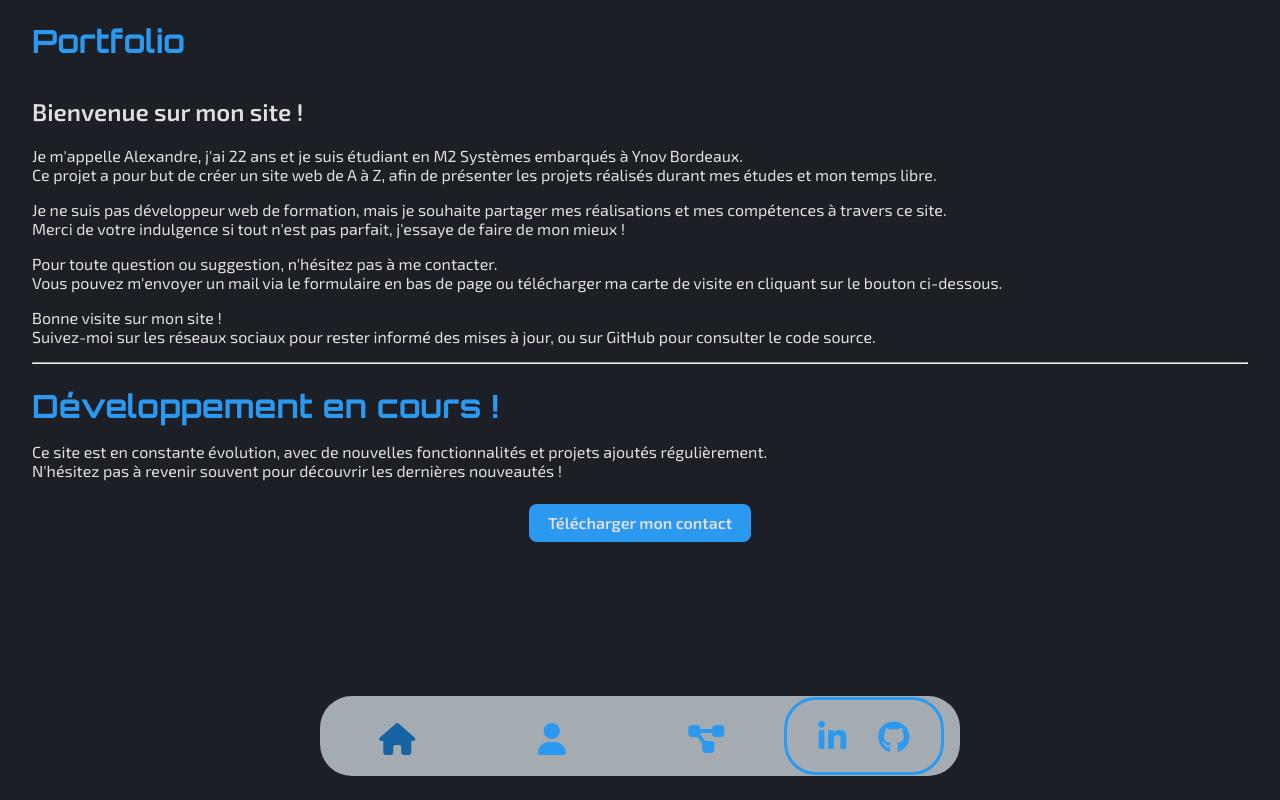
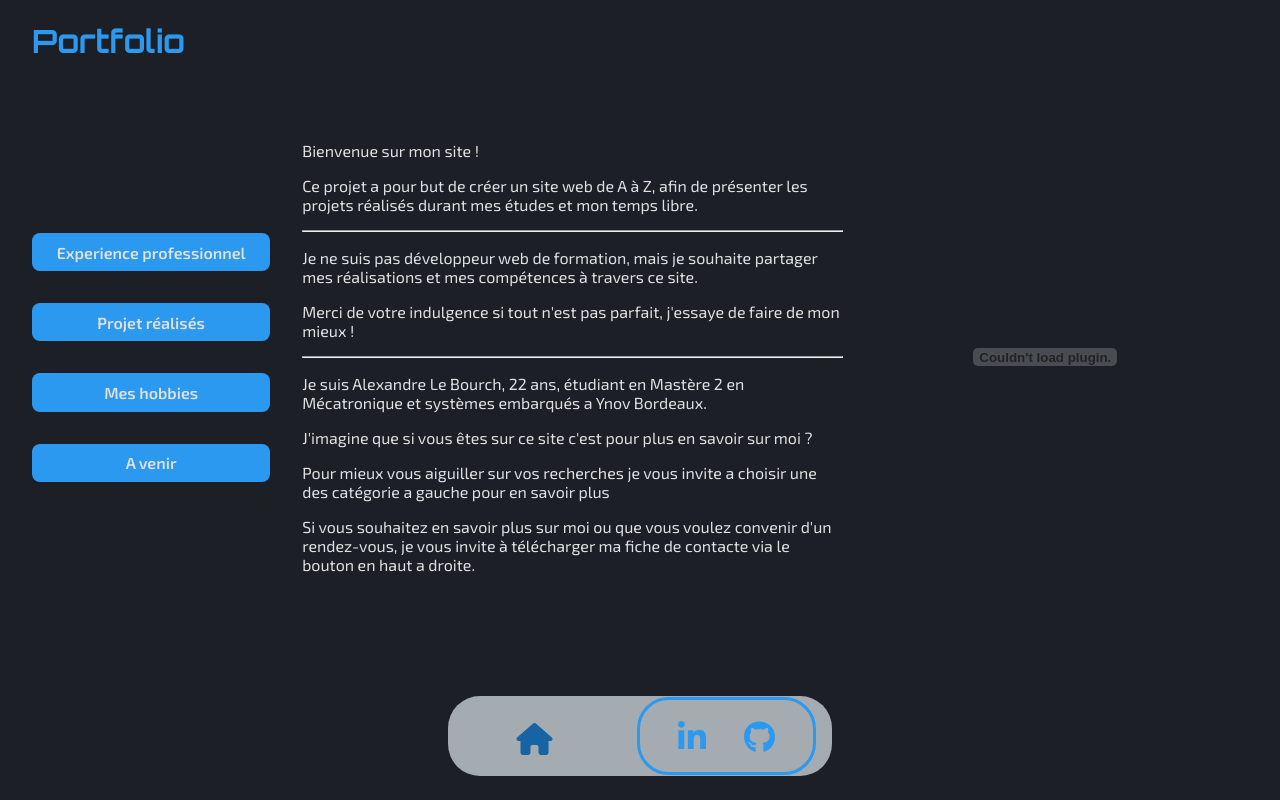
Before and after one commit to A-lebourch/portfolio, a Vue app: page / in a window 1280 px wide. Built offline with nearby package versions, Linux system fonts and the light colour scheme.

Commit message:
Refactor layout and navigation in HomeView, update Downbar styles, and enhance routing with new project paths

```diff
--- a/src/App.vue
+++ b/src/App.vue
@@ -4,7 +4,7 @@
       router-view
 
     Downbar(:items="menu")
-      div(v-if="!isMobile" class="socials")
+      div(class="socials")
         a(href="https://www.linkedin.com/in/alexandre-le-bourch-945763203/" target="_blank")
           h1(class="fa-brands fa-linkedin-in")
         a(href="https://github.com/A-lebourch/portfolio" target="_blank")
@@ -24,9 +24,7 @@ export default {
   data() {
     return {
       menu:[
-            { path: '/', name: 'Home', icon:'fa-solid fa-house'},
-            { path: '/about', name: 'Présentation', icon:'fa-solid fa-user'},
-            { path: '/projects', name: 'Mes projets', icon:'fa-solid fa-diagram-project'}
+            { path: '/', name: 'Home', icon:'fa-solid fa-house'}
           ],
       isMobile: false,
     };
@@ -57,7 +55,7 @@ export default {
   height: 4.5rem;
   display: flex;
   justify-content: center;
-  margin-right: 1rem;
+  margin: 1rem;
   justify-content: space-evenly;
   }
 </style>
--- a/src/components/Downbar.vue
+++ b/src/components/Downbar.vue
@@ -23,15 +23,7 @@ export default {
 
 <style>
 .downbar-container {
-  width: 50%;
-  display: flex;
-  place-self: center;
-  padding: 0.5rem;
-  flex-shrink: 0;
-}
-
-.downbar-container {
-  width: 50%;
+  width: 30%;
   display: flex;
   place-self: center;
   padding: 0.5rem;
--- a/src/views/HomeView.vue
+++ b/src/views/HomeView.vue
@@ -1,90 +1,42 @@
 <template lang="pug">
-  div.home-content
-    h2 Bienvenue sur mon site !
-    p
-      | Je m'appelle Alexandre, j'ai 22 ans et je suis étudiant en M2 Systèmes embarqués à Ynov Bordeaux.
-      br
-      | Ce projet a pour but de créer un site web de A à Z, afin de présenter les projets réalisés durant mes études et mon temps libre.
-    p
-      | Je ne suis pas développeur web de formation, mais je souhaite partager mes réalisations et mes compétences à travers ce site.
-      br
-      | Merci de votre indulgence si tout n'est pas parfait, j'essaye de faire de mon mieux !
-    p
-      | Pour toute question ou suggestion, n'hésitez pas à me contacter.
-      br
-      | Vous pouvez m'envoyer un mail via le formulaire en bas de page ou télécharger ma carte de visite en cliquant sur le bouton ci-dessous.
-    p
-      | Bonne visite sur mon site !
-      br
-      | Suivez-moi sur les réseaux sociaux pour rester informé des mises à jour, ou sur GitHub pour consulter le code source.
-    hr
-    h1 Développement en cours !
-    p
-      | Ce site est en constante évolution, avec de nouvelles fonctionnalités et projets ajoutés régulièrement.
-      br
-      | N'hésitez pas à revenir souvent pour découvrir les dernières nouveautés !
+  div(style="display: grid; grid-template-columns: repeat(9, 1fr); align-items: center; height:100%; width:100%;")
+    div(style="grid-column: span 2; display:flex; flex-direction:column; margin-right:2rem; gap:2rem")
+      button(@click="this.$router.push('/work_experience')" class="") Experience professionnel
+      button(@click="this.$router.push('/projects')" class="") Projet réalisés
+      button(@click="this.$router.push('/about')" class="") Mes hobbies
+      button(@click="this.$router.push('/in_progress')" class="") A venir
 
-    a(href="contact.vcf" download class="download-contact")
-      button.download-contact Télécharger mon contact
+    div(style="grid-column: span 4;")
+      p Bienvenue sur mon site !
+      p Ce projet a pour but de créer un site web de A à Z, afin de présenter les projets réalisés durant mes études et mon temps libre.
+      hr
+      p Je ne suis pas développeur web de formation, mais je souhaite partager mes réalisations et mes compétences à travers ce site.
+      p Merci de votre indulgence si tout n'est pas parfait, j'essaye de faire de mon mieux !
+      hr
+      p Je suis Alexandre Le Bourch, 22 ans, étudiant en Mastère 2 en Mécatronique et systèmes embarqués a Ynov Bordeaux.
+      p J'imagine que si vous êtes sur ce site c'est pour plus en savoir sur moi ?
+      p Pour mieux vous aiguiller sur vos recherches je vous invite a choisir une des catégorie a gauche pour en savoir plus
+      p Si vous souhaitez en savoir plus sur moi ou que vous voulez convenir d'un rendez-vous, je vous invite à télécharger ma fiche de contacte via le bouton en haut a droite.
 
-    //- div(class="contact-form")
-    //-   h2 Contactez moi !
+    div(style="grid-column: span 3;")
+      div(style="height: 70vh; " )
+        embed(
+          src="/CV_Alexandre-Le-Bourch.pdf#zoom=50",
+          type="application/pdf",
+          width="100%",
+          height="100%"
+        )
 
-    //-   form(@submit.prevent="sendEmail" ref="form")
-    //-     div
-    //-       p(for="name") Nom Prenom
-    //-       input(type="text" id="name" name="name" v-model="name" required)
-
-    //-     div
-    //-       p(for="email") Email
-    //-       input(type="email" id="email" name="email" v-model="email" required)
-
-    //-     div
-    //-       p(for="message") Message
-    //-       textarea(id="message" name="message" v-model="message" required)
-    //-     div(style="display: flex; justify-content: center; margin-top: 1rem;")
-    //-       button(type="submit") Envoyer
-
-    //-   p(v-if="status === 'sent'") ✅ Message envoyé avec succès !
-    //-   p(v-if="status === 'error'") ❌ Une erreur est survenue. Réessaie plus tard.
 </template>
 
 
 <script>
-import emailjs from 'emailjs-com';
-
 export default {
   name: 'about',
   data() {
-    return {
-      isOpen: false,
-      name: '',
-      email: '',
-      message: '',
-      status: '',
-    };
+    return {};
   },
-  methods: {
-    sendEmail() {
-      emailjs
-        .sendForm(
-          import.meta.env.VITE_EMAILJS_SERVICE_ID,
-          import.meta.env.VITE_EMAILJS_TEMPLATE_ID,
-          this.$refs.form,
-          import.meta.env.VITE_EMAILJS_PUBLIC_KEY
-        )
-        .then(() => {
-          this.status = 'sent';
-          this.name = '';
-          this.email = '';
-          this.message = '';
-        })
-        .catch((error) => {
-          console.error(error);
-          this.status = 'error';
-        });
-    },
-  },
+  methods: {},
 };
 </script>
 
```
Also changed, not shown: src/router/index.js (+9 -1 lines).
